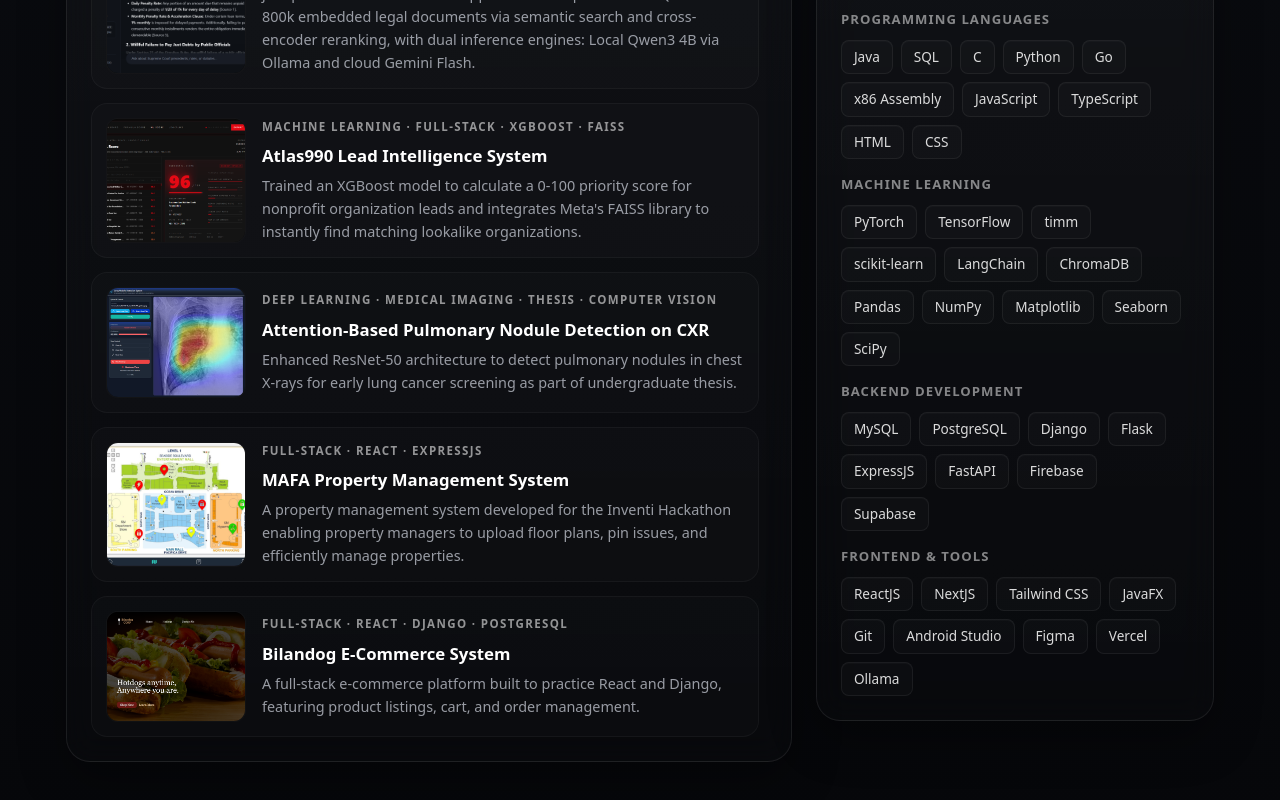
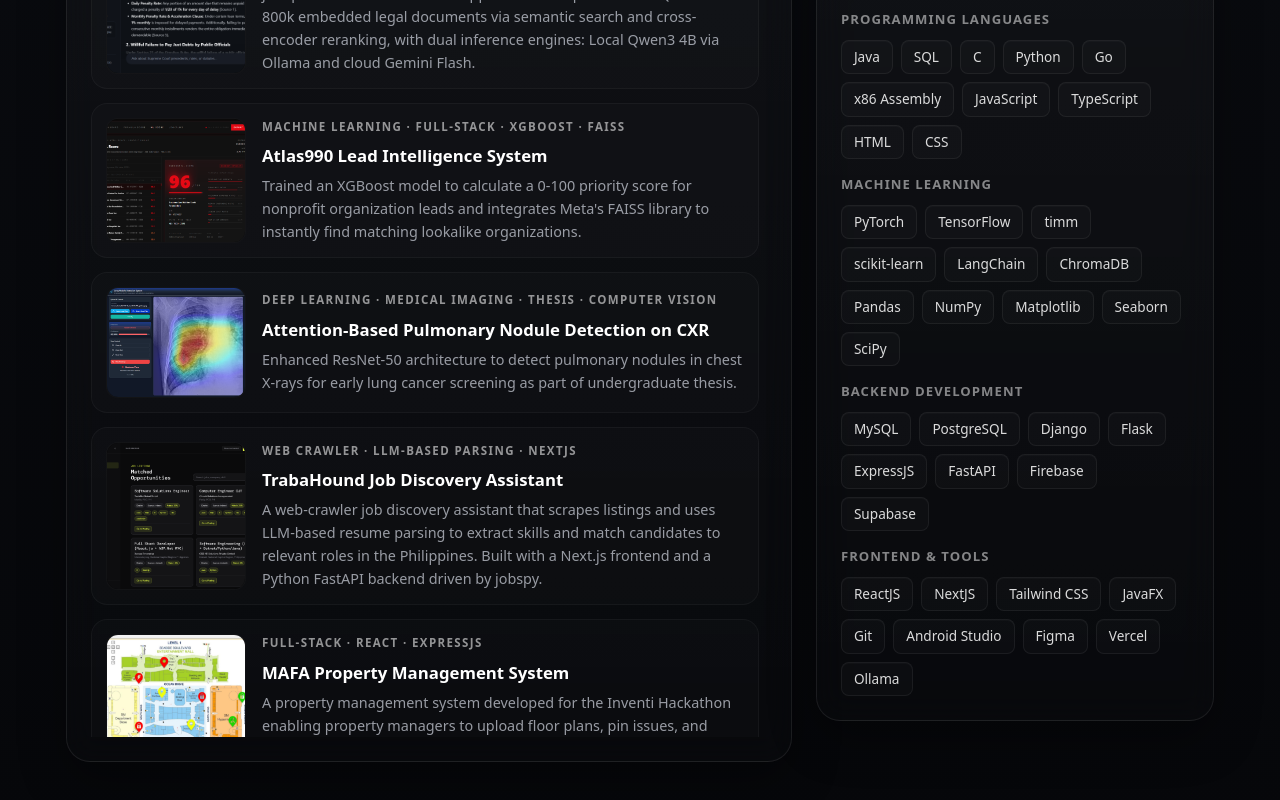
Before and after one commit to PyroJayxX/PortfolioV2, a React (Vite) app: page / in a window 1280 px wide. Shown: the part 875-1675 px from the top of the page. Built offline with nearby package versions, Linux system fonts and the light colour scheme.

Commit message:
added trabahound data

```diff
--- a/src/data/portfolioData.js
+++ b/src/data/portfolioData.js
@@ -52,6 +52,14 @@ export const PROJECTS = [
   },
   {
     id: 4,
+    title: 'TrabaHound Job Discovery Assistant',
+    tag: 'Web Crawler · LLM-based Parsing · NextJS',
+    desc: 'A web-crawler job discovery assistant that scrapes listings and uses LLM-based resume parsing to extract skills and match candidates to relevant roles in the Philippines. Built with a Next.js frontend and a Python FastAPI backend driven by jobspy.',
+    mockup: '/trabahound.png',
+    link: 'https://github.com/PyroJayxX/TrabaHound'
+  },
+  {
+    id: 5,
     title: 'MAFA Property Management System',
     tag: 'Full-Stack · React · ExpressJS',
     desc: 'A property management system developed for the Inventi Hackathon enabling property managers to upload floor plans, pin issues, and efficiently manage properties.',
@@ -59,7 +67,7 @@ export const PROJECTS = [
     link: 'https://github.com/CoderTofu/MAFA-Inventi'
   },
   {
-    id: 5,
+    id: 6,
     title: 'Bilandog E-Commerce System',
     tag: 'Full-Stack · React · Django · PostgreSQL',
     desc: 'A full-stack e-commerce platform built to practice React and Django, featuring product listings, cart, and order management.',
@@ -67,7 +75,7 @@ export const PROJECTS = [
     link: 'https://github.com/PyroJayxX/Bilandog-Ecommerce-V2'
   },
   {
-    id: 6,
+    id: 7,
     title: 'Fantasy Flip: Android Card Game',
     tag: 'Mobile · Android Studio · Firebase',
     desc: 'Lead developer on a full-stack Android card game with real-time dashboard and Firebase backend.',
@@ -75,7 +83,7 @@ export const PROJECTS = [
     link: 'https://github.com/PyroJayxX/MobileGame-AppDev-Project'
   },
   {
-    id: 7,
+    id: 8,
     title: 'DOM Programming Language',
     tag: 'Language Design · Interpreter',
     desc: 'Lead developer of DOM — a customized web-based interpreted programming language with its own IDE.',
```
